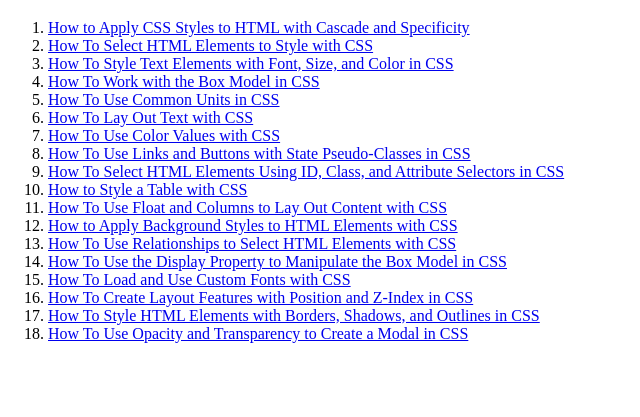
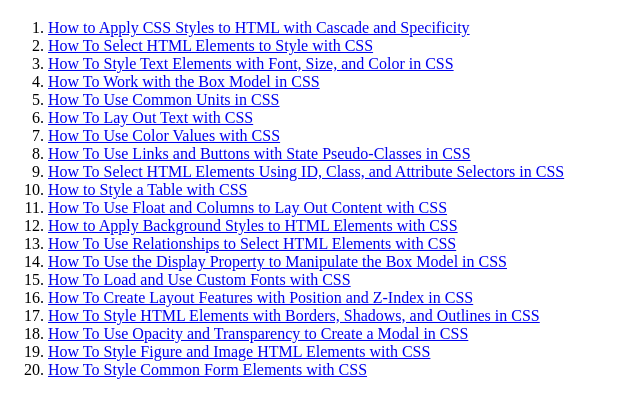
Before and after one commit to arnest00/zastrowdome, a plain HTML site: page index.html in a window 1280 px wide. Shown: the part 61-478 px from the top of the page, without its empty margins (0-640 px from the left). Drawn offline with Linux system fonts and the light colour scheme.

Commit message:
feat: Add missing links to subdirectory index files in root index

```diff
--- a/index.html
+++ b/index.html
@@ -62,6 +62,12 @@
       <li>
         <a href="./18-opacity-and-transparency/index.html">How To Use Opacity and Transparency to Create a Modal in CSS</a>
       </li>
+      <li>
+        <a href="./19-figure-and-image-elements/index.html">How To Style Figure and Image HTML Elements with CSS</a>
+      </li>
+      <li>
+        <a href="./20-styling-forms/index.html">How To Style Common Form Elements with CSS</a>
+      </li>
     </ol>
   </body>
 </html>
```
